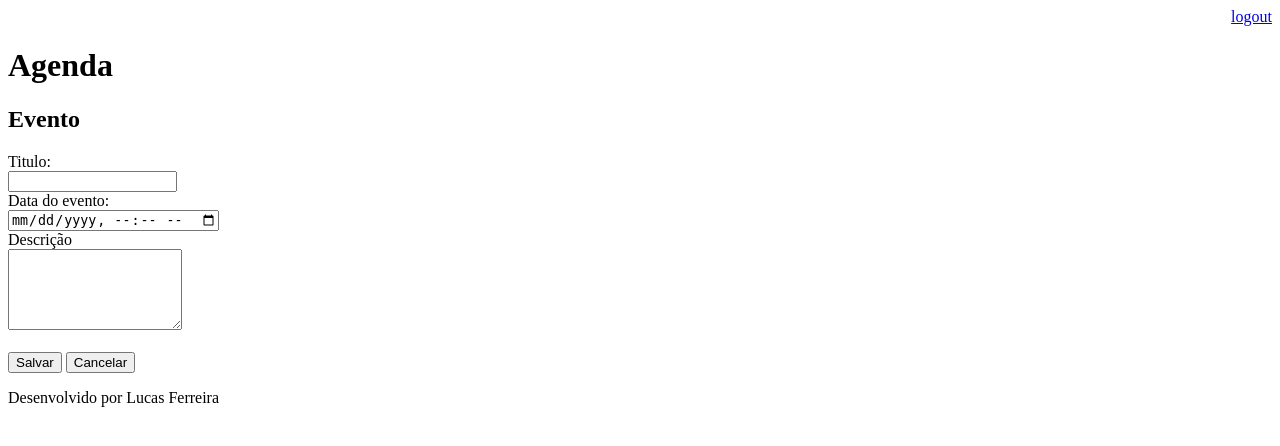
After one commit to FSLucas22/djangoagenda, a Django app: page /agenda/evento/ in a window 1280 px wide. The commit adds this page. Shown: the top 446 px of the page. Run offline with Django 4.2, Linux system fonts and the light colour scheme; a user stored in the database is signed in.

Commit message:
Criada logica e página para cadastro de eventos. Adicionado botão para cadastro de eventos na página de listagem de eventos.

```diff
--- a/agenda/urls.py
+++ b/agenda/urls.py
@@ -23,6 +23,8 @@ urlpatterns = [
     path('admin/', admin.site.urls),
     path('evento/<titulo_evento>/', views.get_local),
     path('agenda/', views.lista_eventos),
+    path('agenda/evento/', views.evento),
+    path('agenda/evento/submit', views.submit_evento),
     path('', RedirectView.as_view(url='/agenda/')),
     path('login/', views.login_user),
     path('login/submit', views.submit_login),
--- a/core/views.py
+++ b/core/views.py
@@ -22,7 +22,6 @@ def logout_user(request) -> HttpResponse:
 
 
 def submit_login(request) -> HttpResponse:
-    # Se o tipo do request não for POST, retorna para a página anterior
     if not request.POST:
         return redirect('/')
 
@@ -37,8 +36,6 @@ def submit_login(request) -> HttpResponse:
     return redirect('/')
 
 
-
-
 def get_local(request, titulo_evento: str) -> HttpResponse:
     evento = models.Evento.objects.get(titulo=titulo_evento)
     return HttpResponse(evento.local)
@@ -50,3 +47,26 @@ def lista_eventos(request) -> HttpResponse:
     eventos = models.Evento.objects.filter(usuario=usuario)
     dados = {'eventos': eventos}
     return render(request, 'agenda.html', dados)
+
+
+@login_required(login_url="/login/")
+def evento(request) -> HttpResponse:
+    return render(request, 'evento.html')
+
+
+@login_required(login_url="/login/")
+def submit_evento(request) -> HttpResponse:
+    if not request.POST:
+        return redirect('/')
+
+    titulo = request.POST.get('titulo')
+    data_evento = request.POST.get('data')
+    descricao = request.POST.get('descricao')
+    usuario = request.user
+    models.Evento.objects.create(
+        titulo=titulo,
+        descricao=descricao,
+        data_evento=data_evento,
+        usuario=usuario
+    )
+    return redirect('/')
--- a/templates/agenda.html
+++ b/templates/agenda.html
@@ -2,6 +2,9 @@
 
 {% block content %}
     <h2>Agendamentos</h2>
+    <a href="evento/">
+        <button type="button">Novo Evento</button>
+    </a>
     <ul style="font-size: 15px">
         {% for evento in eventos %}
             <li>{{ evento.titulo }} - {{ evento.get_data_evento }}</li>
--- /dev/null
+++ b/templates/evento.html
@@ -0,0 +1,20 @@
+{% extends "model_page.html" %}
+
+{% block content %}
+<form action="submit" method="POST">{% csrf_token %}
+    <h2>Evento</h2>
+    <label>Titulo:</label><br>
+    <input type="text" name="titulo" size="18">
+    <br>
+    <label>Data do evento:</label><br>
+    <input type="datetime-local" name="data">
+    <br>
+    <label>Descrição</label><br>
+    <textarea name="descricao" rows="5" cols="19"></textarea>
+    <br><br>
+    <button type="submit">Salvar</button>
+    <a href="/">
+        <button type="button">Cancelar</button>
+    </a>
+</form>
+{% endblock %}
```
Also changed, not shown: db.sqlite3, 1 other file.
